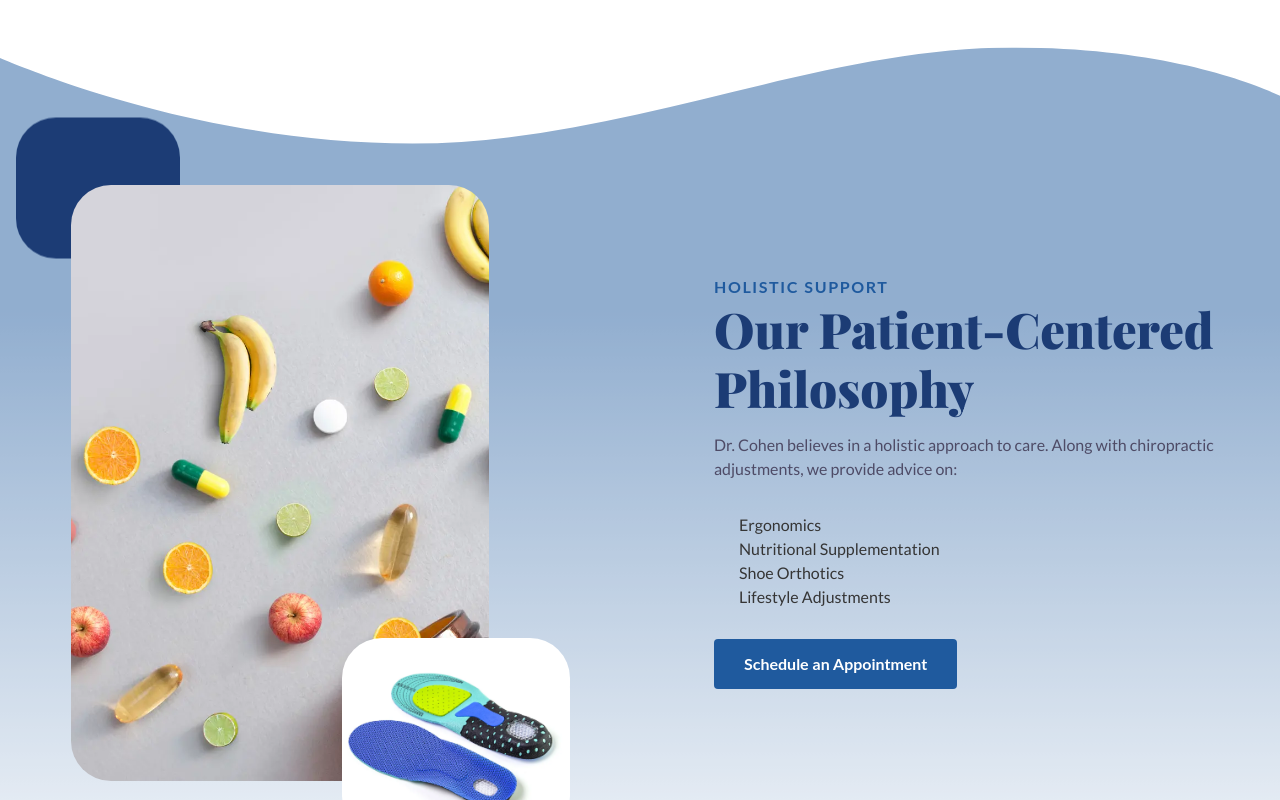
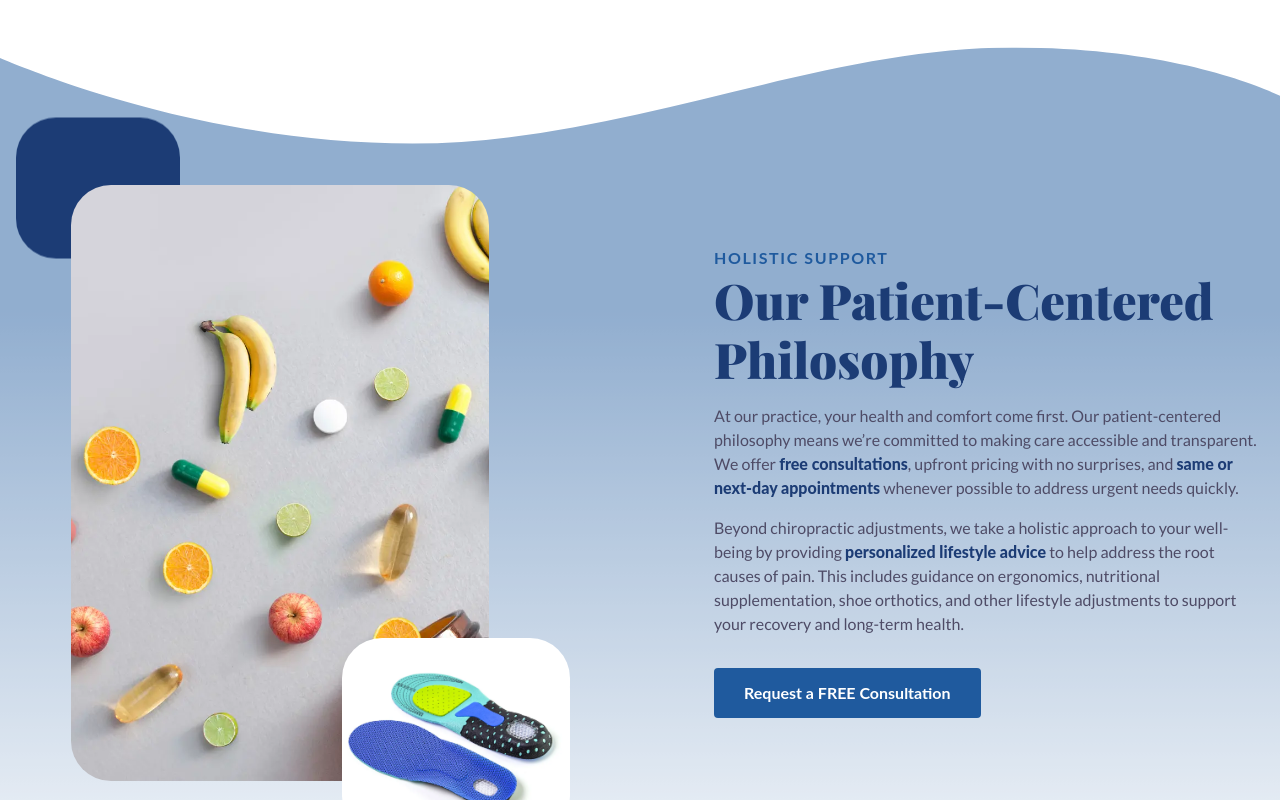
Before and after one commit to cparsons9712/mCohenChiro, an Eleventy site: page src/index.html in a window 1280 px wide. Shown: the part 2000-2800 px from the top of the page. Built offline with nearby package versions, Linux system fonts and the light colour scheme; Eleventy itself is replaced by a stand-in of ours; files that its build step writes are made by us from their sources; a web font is replaced by a local one.

Commit message:
emphasis free consultations and next day appointments on landing

```diff
--- a/src/index.html
+++ b/src/index.html
@@ -85,7 +85,7 @@ eleventyNavigation:
       <p class="cs-text">
         Dr. Matthew Cohen is committed to helping individuals and families achieve pain relief, improved mobility, and long-term wellness. With over 16 years of experience, Dr. Cohen specializes in providing personalized care tailored to your unique health goals.
       </p>
-      <a href="#contact-1388" class="cs-button-solid">Schedule An Appointment</a>
+      <a href="#contact-1388" class="cs-button-solid">Request a FREE consultation</a>
     </div>
     <!--Hero Image-->
     <picture class="cs-picture">
@@ -237,18 +237,16 @@ eleventyNavigation:
           Our Patient-Centered Philosophy
         </h2>
         <p class="cs-text">
-          Dr. Cohen believes in a holistic approach to care. Along with chiropractic adjustments, we provide advice on:
+          At our practice, your health and comfort come first. Our patient-centered philosophy means we’re committed to making care accessible and transparent. We offer <span class="listEmp"> free consultations</span>, upfront pricing with no surprises, and <span class="listEmp">same or next-day appointments</span> whenever possible to address urgent needs quickly.
+        </p>
+        <p class="cs-text">
+          Beyond chiropractic adjustments, we take a holistic approach to your well-being by providing <span class="listEmp">personalized lifestyle advice</span> to help address the root causes of pain. This includes guidance on ergonomics, nutritional supplementation, shoe orthotics, and other lifestyle adjustments to support your recovery and long-term health.
         </p>
 
 
-          <ul class="holisticList">
-            <li>Ergonomics</li>
-            <li>Nutritional Supplementation</li>
-            <li>Shoe Orthotics</li>
-            <li>Lifestyle Adjustments</li>
-          </ul>
 
-        <a href="#contact-1388" class="cs-button-solid">Schedule an Appointment</a>
+
+        <a href="#contact-1388" class="cs-button-solid">Request a FREE Consultation</a>
       </div>
       <div class="cs-image-group">
         <!--Large Image-->
@@ -303,7 +301,7 @@ eleventyNavigation:
           <li><span class="listEmp">Posture Tips and Support:  </span> Simple strategies to improve how you stand, sit, and move. </li>
         </ul>
 
-      <a href="#contact-1388" class="cs-button-solid">Contact Us</a>
+      <a href="#contact-1388" class="cs-button-solid">Request a FREE Consultation</a>
     </div>
     <div class="cs-image-group">
       <!--Large Image-->
```
